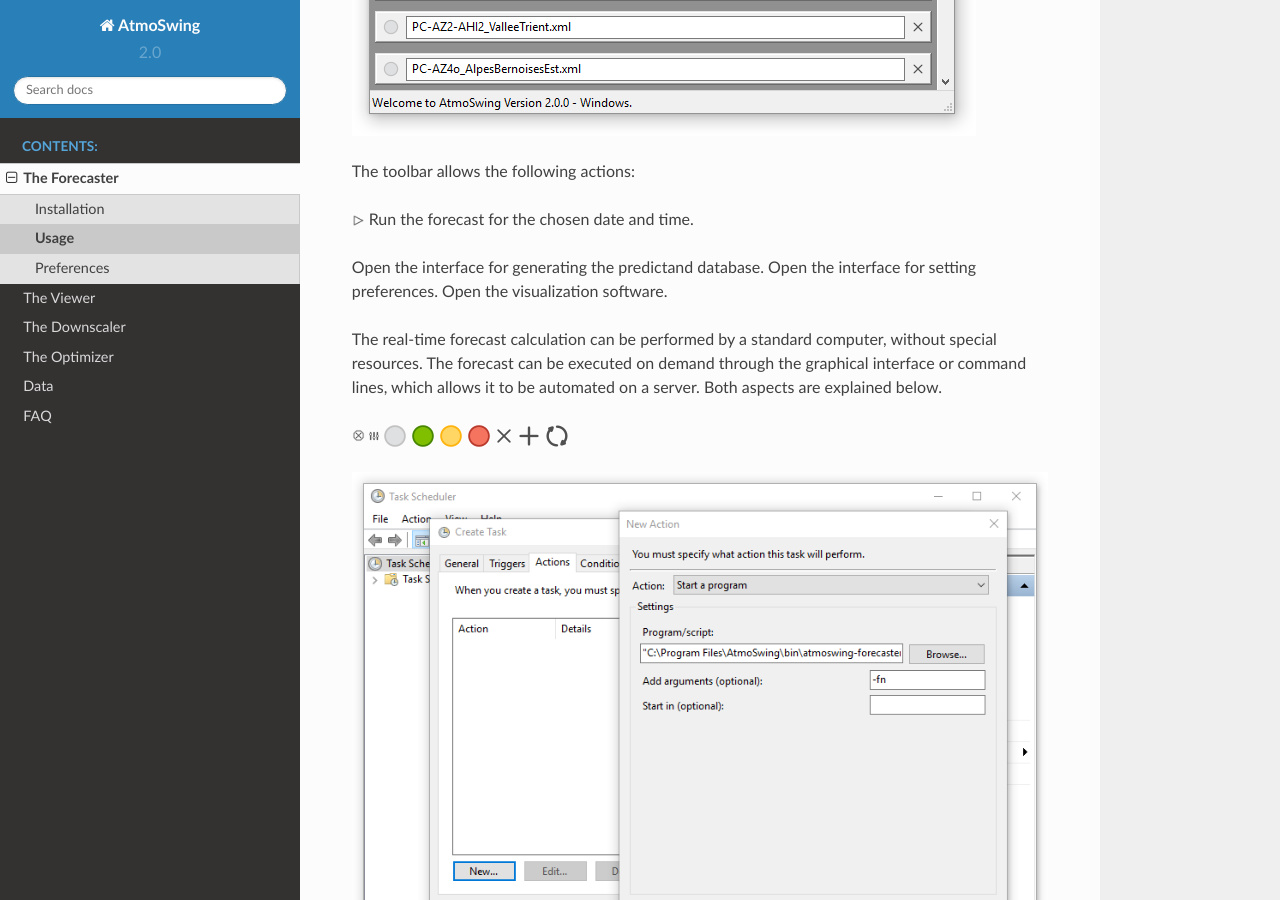
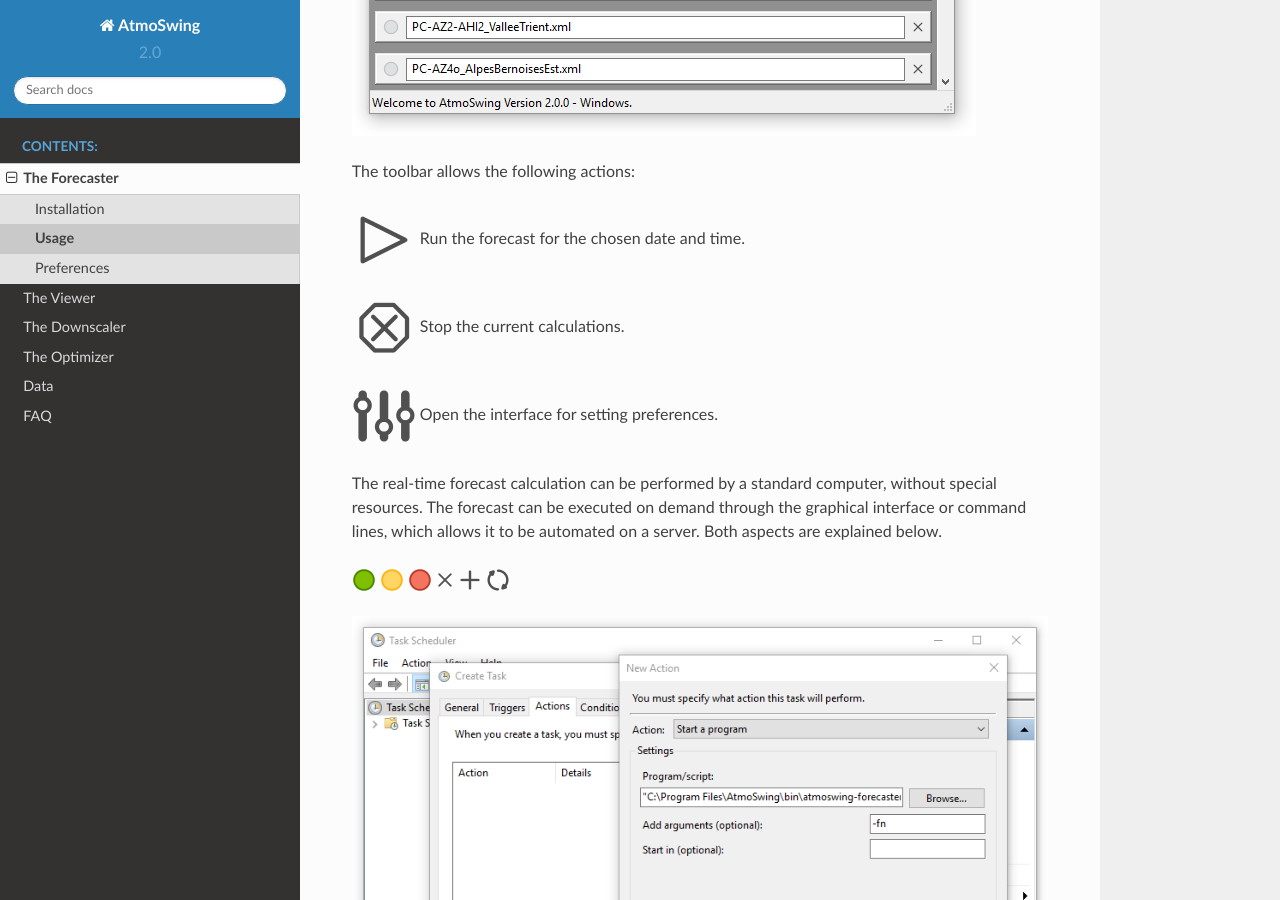
Before and after one commit to atmoswing/atmoswing-user-manual, a Sphinx documentation site: the page built from docs/app-forecaster/usage.rst, in a window 1280 px wide and 900 px high, scrolled down 1009 px. Built offline with Sphinx 7.4.7 and the Read the Docs theme 2.0.0, drawn with Linux system fonts in a browser that asks for light colours; pages that are not in the unit, such as notebooks, are missing from menus.

Commit message:
Update usage.rst

```diff
--- a/docs/app-forecaster/usage.rst
+++ b/docs/app-forecaster/usage.rst
@@ -15,23 +15,19 @@
 
 |icon_run| Run the forecast for the chosen date and time.
 
-Open the interface for generating the predictand database.
-Open the interface for setting preferences.
-Open the visualization software.
+|icon_stop| Stop the current calculations.
+
+|icon_preferences| Open the interface for setting preferences.
+
+.. |icon_run| image:: img/icon_run.png
+
+.. |icon_stop| image:: img/icon_stop.png
+
+.. |icon_preferences| image:: img/icon_preferences.png
 
 The real-time forecast calculation can be performed by a standard computer, without special resources. The forecast can be executed on demand through the graphical interface or command lines, which allows it to be automated on a server. Both aspects are explained below.
 
-.. |icon_run| image:: img/icon_run.png
-    :scale: 20 %
-    :align: middle
-
-.. image:: img/icon_stop.png
-   :scale: 20 %
-
-.. image:: img/icon_preferences.png
-   :height: 10px
-
-.. image:: img/icon-bullet_white.png
+.. |bullet_white| image:: img/icon-bullet_white.png
 
 .. image:: img/icon-bullet_green.png
 
```
